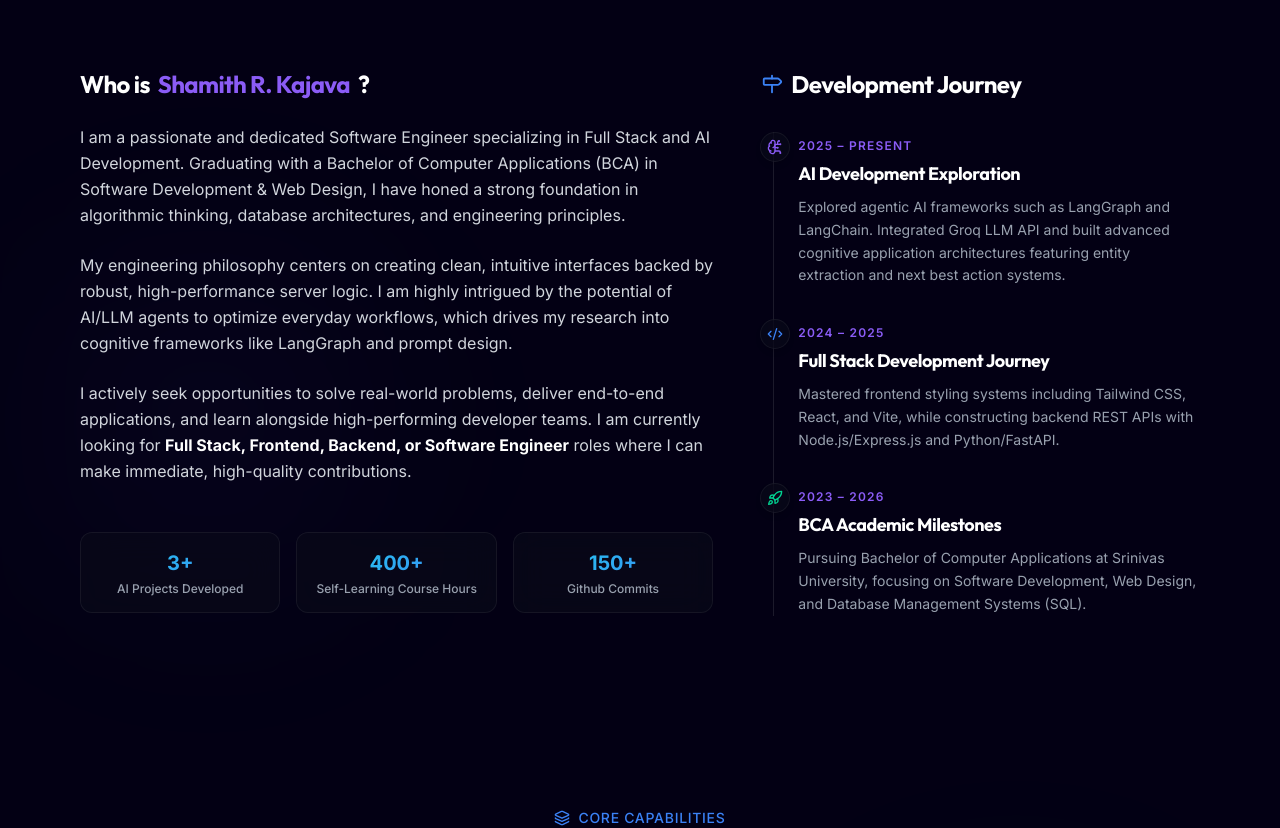
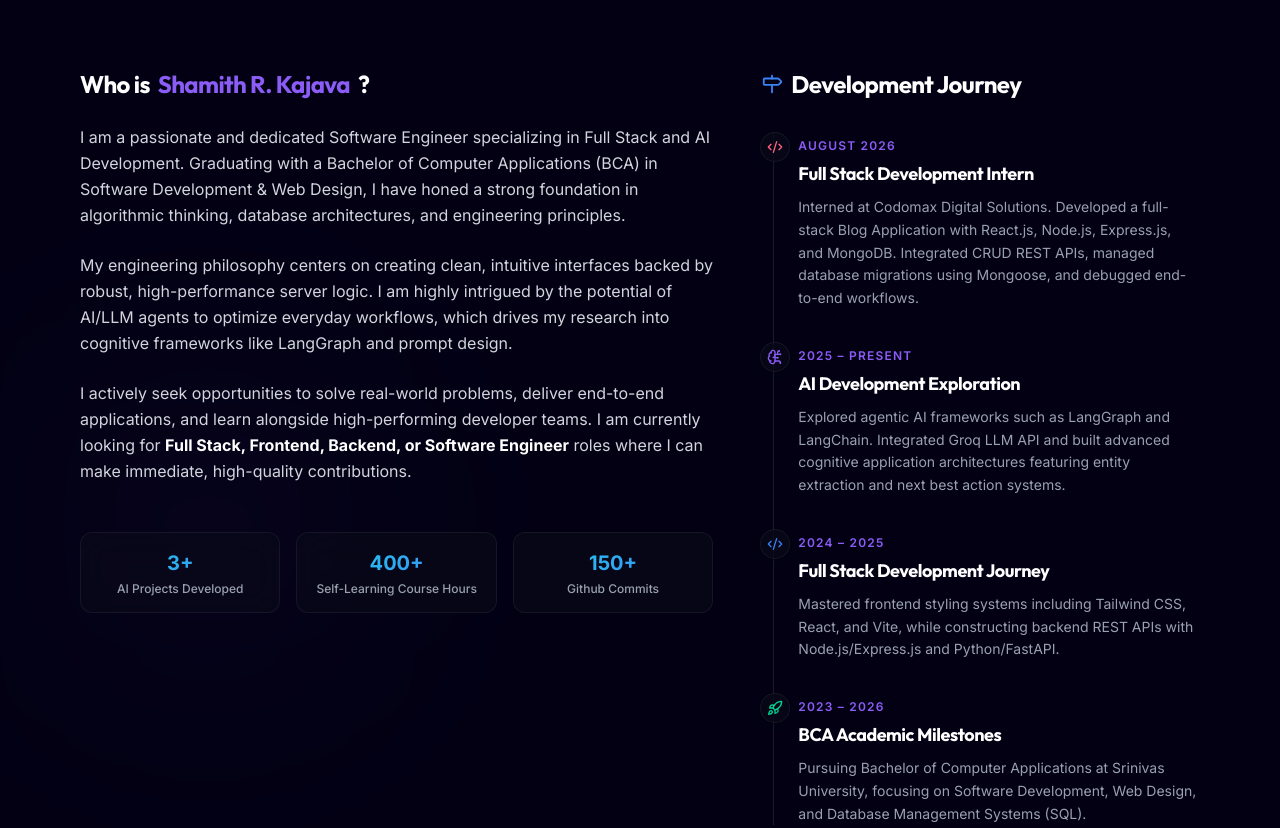
Before and after one commit to kajavas954-cloud/portfolio, a React (Vite) app: page / in a window 1280 px wide. Shown: the part 960-1788 px from the top of the page. Built offline with nearby package versions, Linux system fonts and the light colour scheme; no server answers.

Commit message:
feat: add Codomax Digital Solutions Full Stack internship experience and LOR certificate

```diff
--- a/src/components/AIAssistant.jsx
+++ b/src/components/AIAssistant.jsx
@@ -19,11 +19,13 @@ const knowledgeBase = {
   hire: "You should hire Shamith because he bridges the gap between modern Full Stack engineering and cognitive AI development. He is a fresher who has already built multi-agent LangGraph pipelines, designed production-ready Express backends, and implemented secure Nodemailer contact networks. He is eager to learn, adaptable, and immediately ready to deliver value.",
   education: "Shamith is pursuing a Bachelor of Computer Applications (BCA) in Software Development & Web Design at Srinivas University, Mangalore (2023–2026). He has maintained outstanding academic records in algorithmic studies and database management.",
   availability: "Shamith is seeking Full Stack Developer, Software Engineer, Frontend Developer, or Backend Developer opportunities. He is ready to relocate or work remotely and is available for interviews immediately.",
-  default: "I can help you audit Shamith's credentials! Feel free to ask about his skills, education, AI CRM project, MediEase project, availability, or contact information."
+  internship: "Shamith completed a 1-month Full Stack Development Internship at **Codomax Digital Solutions**. He upgraded a Blog Application from local storage to a full-stack system using React.js, Node.js, Express.js, and MongoDB (via Mongoose), building authentication & CRUD REST APIs, managing database migrations, and debugging the integration. He received a **Letter of Recommendation** for his high-quality contributions.",
+  default: "I can help you audit Shamith's credentials! Feel free to ask about his skills, education, internship experience, AI CRM project, MediEase project, availability, or contact information."
 };
 
 const getResponse = (query) => {
   const q = query.toLowerCase();
+  if (q.includes('internship') || q.includes('experience') || q.includes('work') || q.includes('codomax')) return knowledgeBase.internship;
   if (q.includes('about') || q.includes('who is') || q.includes('shamith') && !q.includes('hire') && !q.includes('skill')) return knowledgeBase.about;
   if (q.includes('skill') || q.includes('technolog') || q.includes('framework') || q.includes('language')) return knowledgeBase.skills;
   if (q.includes('crm') || q.includes('co-pilot') || q.includes('hcp') || q.includes('ai-powered crm')) return knowledgeBase.crm;
--- a/src/components/About.jsx
+++ b/src/components/About.jsx
@@ -9,6 +9,13 @@ const stats = [
 ];
 
 const timeline = [
+  {
+    title: 'Full Stack Development Intern',
+    period: 'August 2026',
+    description: 'Interned at Codomax Digital Solutions. Developed a full-stack Blog Application with React.js, Node.js, Express.js, and MongoDB. Integrated CRUD REST APIs, managed database migrations using Mongoose, and debugged end-to-end workflows.',
+    icon: Code2,
+    color: 'text-rose-400 bg-rose-400/10',
+  },
   {
     title: 'AI Development Exploration',
     period: '2025 – Present',
--- a/src/components/EducationCertifications.jsx
+++ b/src/components/EducationCertifications.jsx
@@ -62,6 +62,16 @@ const certifications = [
     color: 'border-cyan-400/20 bg-cyan-400/5 text-cyan-400',
     gradient: 'from-cyan-500/20 to-sky-500/20',
     fileUrl: '/certificates/lloyds_ux_design.pdf',
+  },
+  {
+    title: 'Full Stack Development Internship Completion & Letter of Recommendation',
+    issuer: 'Codomax Digital Solutions',
+    id: 'COD-INT-2026-08',
+    date: 'August 2026',
+    skills: 'React.js, Node.js, Express.js, MongoDB, Mongoose, REST APIs, Git, GitHub',
+    color: 'border-emerald-400/20 bg-emerald-400/5 text-emerald-400',
+    gradient: 'from-emerald-500/20 to-teal-500/20',
+    fileUrl: '/certificates/codomax_recommendation.pdf',
   },
 ];
 
--- a/src/components/ResumePreview.jsx
+++ b/src/components/ResumePreview.jsx
@@ -107,13 +107,32 @@ export default function ResumePreview({ onDownloadClick }) {
               </div>
             </div>
 
+            {/* Work Experience */}
+            <div className="space-y-2 pt-4 border-t border-white/5">
+              <h4 className="text-xs font-bold font-mono text-brand-blue uppercase tracking-widest">Work Experience</h4>
+              <div className="space-y-3 text-[11px] text-gray-400">
+                <div>
+                  <div className="flex justify-between items-start">
+                    <span className="font-bold text-gray-200">Full Stack Development Intern</span>
+                    <span className="text-[10px] text-gray-500 font-mono">August 2026 (1 Month)</span>
+                  </div>
+                  <div className="text-[10px] text-brand-purple font-mono">Codomax Digital Solutions</div>
+                  <ul className="list-disc pl-4 text-[10px] text-gray-400 space-y-1 mt-1 leading-normal">
+                    <li>Developed and enhanced a responsive React.js Blog Application and integrated it with a Node.js/Express.js backend.</li>
+                    <li>Built REST APIs for authentication and blog CRUD operations and connected frontend workflows using Fetch API.</li>
+                    <li>Migrated persistent storage to MongoDB using Mongoose, configured database connectivity, and verified data in MongoDB Compass.</li>
+                  </ul>
+                </div>
+              </div>
+            </div>
+
             {/* Certifications summary */}
-            <div className="space-y-2 pt-2 border-t border-white/5">
+            <div className="space-y-2 pt-4 border-t border-white/5">
               <h4 className="text-xs font-bold font-mono text-brand-blue uppercase tracking-widest">Credentials Summary</h4>
               <ul className="grid grid-cols-1 md:grid-cols-2 gap-1.5 text-[10px] text-gray-400 list-disc pl-4">
+                <li>Codomax Solutions (Full Stack Internship & LOR)</li>
                 <li>Infosys Springboard (Introduction to Python)</li>
                 <li>Deloitte Technology Job Simulation (Data Analytics)</li>
-                <li>IBM SkillsBuild Credentials (Emerging Tech Foundations)</li>
                 <li>Anthropic / Skilljar (Claude Code in Action)</li>
               </ul>
             </div>
```
Also changed, not shown: public/shamith_resume.txt.
